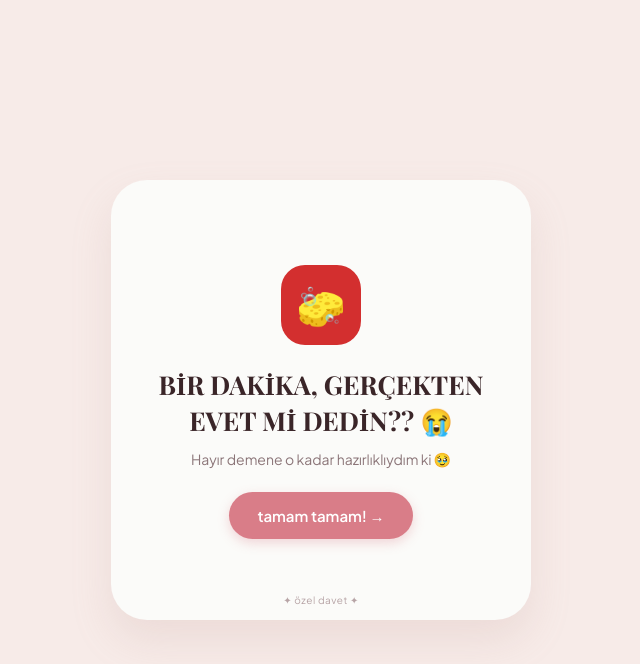
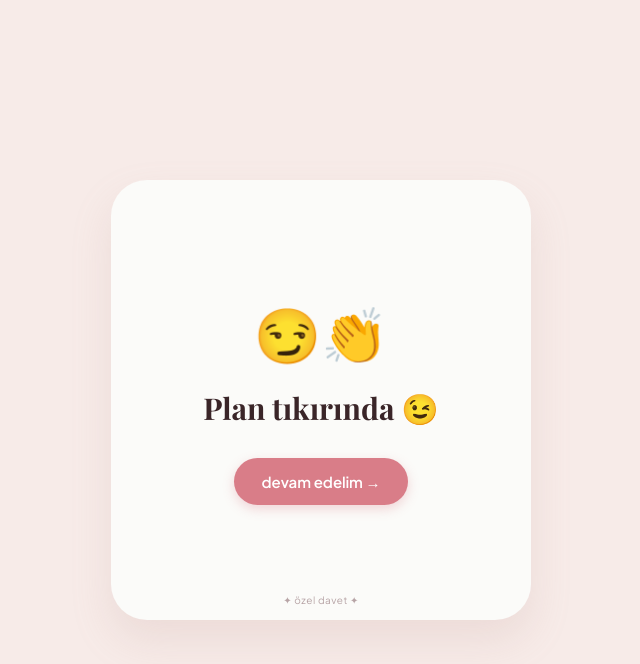
Before and after one commit to rizzg0d/date-invite, a plain HTML site: page index.html in a window 1280 px wide. Both pictures are taken after a click on the button "EVET 💌". Shown: the whole page, without its empty margins (319-959 px from the left). Drawn offline with nearby package versions, Linux system fonts and the light colour scheme; a web font is replaced by a local one.

Commit message:
Update index.html

```diff
--- a/index.html
+++ b/index.html
@@ -93,11 +93,10 @@
       display: flex;
       align-items: center;
       justify-content: center;
-      font-size: 40px;
+      font-size: 44px;
       margin-bottom: 22px;
     }
-    .icon-box.red { background-color: #d32f2f; }
-    .icon-box.clean { background: transparent; font-size: 44px; }
+    .icon-box.clean { background: transparent; }
 
     /* Butonlar */
     .btn-pink {
@@ -232,12 +231,11 @@
       </div>
     </div>
 
-    <!-- ADIM 2: Şaşırma Ekranı -->
+    <!-- ADIM 2: Şaşırma / Havalı Tepki Ekranı -->
     <div class="step" id="step2">
-      <div class="icon-box red">🧽</div>
-      <h2 class="title-serif">BİR DAKİKA, GERÇEKTEN EVET Mİ DEDİN?? 😭</h2>
-      <p class="subtitle">Hayır demene o kadar hazırlıklıydım ki 🥹</p>
-      <button class="btn-pink" onclick="goToStep(3)">tamam tamam! →</button>
+      <div style="font-size: 54px; margin-bottom: 20px;">😏👏</div>
+      <h2 class="title-serif" style="font-size: 30px; margin-bottom: 30px;">Plan tıkırında 😉</h2>
+      <button class="btn-pink" onclick="goToStep(3)">devam edelim →</button>
     </div>
 
     <!-- ADIM 3: Gün ve Saat Seçimi -->
```
